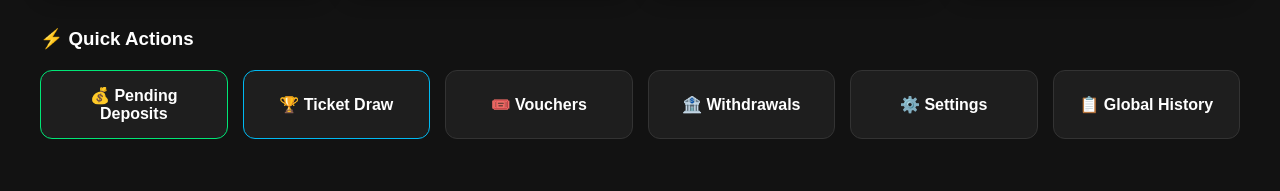
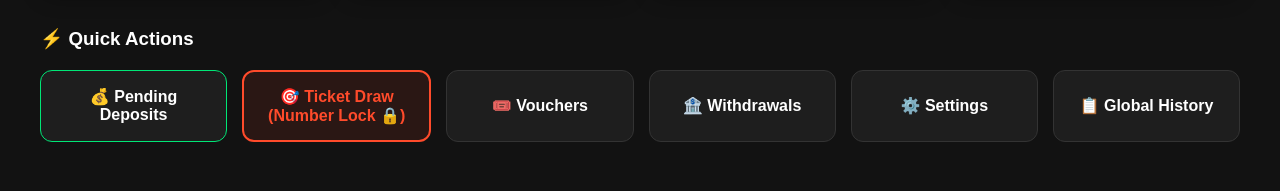
Before and after one commit to ggcwin/frontend, a React (Vite) app: page /admin/dashboard in a window 1280 px wide. Shown: the part 316-507 px from the top of the page. Built offline with nearby package versions, Linux system fonts and the light colour scheme; no server answers; sample sign-in values are in the browser's storage.

Commit message:
bugs fixed

```diff
--- a/src/pages/AdminDashboard.jsx
+++ b/src/pages/AdminDashboard.jsx
@@ -92,11 +92,19 @@ const AdminDashboard = () => {
           </div>
         </div>
 
-        {/* --- QUICK ACTIONS (Naye Buttons Add Kar Diye Hain) --- */}
+        {/* --- QUICK ACTIONS --- */}
         <h3 style={{marginTop: '40px', marginBottom: '20px'}}>⚡ Quick Actions</h3>
         <div style={styles.actionGrid}>
           <button onClick={() => navigate('/admin/deposits')} style={{...styles.actionBtn, borderColor: '#00e676'}}>💰 Pending Deposits</button>
-          <button onClick={() => navigate('/admin/draw')} style={{...styles.actionBtn, borderColor: '#00baf2'}}>🏆 Ticket Draw</button>
+
+          {/* ✅ Ye button Admin Draw page par le kar jaye ga jahan "Number Lock" hai */}
+          <button
+            onClick={() => navigate('/admin/draw')}
+            style={{...styles.actionBtn, borderColor: '#ff4b2b', backgroundColor: 'rgba(255, 75, 43, 0.1)', color: '#ff4b2b', border: '2px solid #ff4b2b'}}
+          >
+            🎯 Ticket Draw (Number Lock 🔒)
+          </button>
+
           <button onClick={() => navigate('/admin/vouchers')} style={styles.actionBtn}>🎟️ Vouchers</button>
           <button onClick={() => navigate('/admin/withdrawals')} style={styles.actionBtn}>🏦 Withdrawals</button>
           <button onClick={() => navigate('/admin/settings')} style={styles.actionBtn}>⚙️ Settings</button>
@@ -195,18 +203,14 @@ const styles = {
   value: { fontSize: '2.5rem', margin: '10px 0 0 0' },
   actionGrid: { display: 'flex', gap: '15px', flexWrap: 'wrap' },
   actionBtn: { flex: 1, minWidth: '180px', padding: '15px', borderRadius: '12px', border: '1px solid #333', backgroundColor: '#1e1e1e', color: 'white', cursor: 'pointer', fontWeight: 'bold', transition: '0.3s', fontSize: '1rem', textAlign: 'center' },
-
-  // Table Styles
   tableContainer: { overflowX: 'auto', backgroundColor: '#1e1e1e', borderRadius: '15px', padding: '15px', border: '1px solid #333' },
   table: { width: '100%', borderCollapse: 'collapse', textAlign: 'left' },
   th: { padding: '15px', borderBottom: '2px solid #333', color: '#ffcc33', fontWeight: 'bold', whiteSpace: 'nowrap' },
   td: { padding: '15px', borderBottom: '1px solid #333', whiteSpace: 'nowrap' },
   tr: { transition: '0.2s hover:bg-[#2a2a2a]' },
-  addMoneyBtn: { padding: '8px 12px', backgroundColor: '#00e676', color: '#000', border: 'none', borderRadius: '5px', fontWeight: 'bold', cursor: 'pointer', boxShadow: '0 2px 5px rgba(0,230,118,0.3)' },
-
-  // Modal Styles
+  addMoneyBtn: { padding: '8px 12px', backgroundColor: '#00e676', color: '#000', border: 'none', borderRadius: '5px', fontWeight: 'bold', cursor: 'pointer' },
   modalOverlay: { position: 'fixed', top: 0, left: 0, width: '100%', height: '100%', backgroundColor: 'rgba(0,0,0,0.8)', display: 'flex', justifyContent: 'center', alignItems: 'center', zIndex: 100 },
-  modalBox: { backgroundColor: '#1e1e1e', padding: '30px', borderRadius: '15px', width: '90%', maxWidth: '400px', border: '1px solid #ffcc33', boxShadow: '0 15px 30px rgba(0,0,0,0.6)' },
+  modalBox: { backgroundColor: '#1e1e1e', padding: '30px', borderRadius: '15px', width: '90%', maxWidth: '400px', border: '1px solid #ffcc33' },
   modalLabel: { fontSize: '0.9rem', marginBottom: '5px', display: 'block', color: '#ccc' },
   modalInput: { width: '100%', padding: '12px', borderRadius: '8px', border: '1px solid #555', backgroundColor: '#2a2a2a', color: 'white', fontSize: '1rem' },
   submitBtn: { flex: 1, padding: '12px', backgroundColor: '#ffcc33', border: 'none', color: '#000', fontWeight: 'bold', borderRadius: '8px', cursor: 'pointer' },
```
